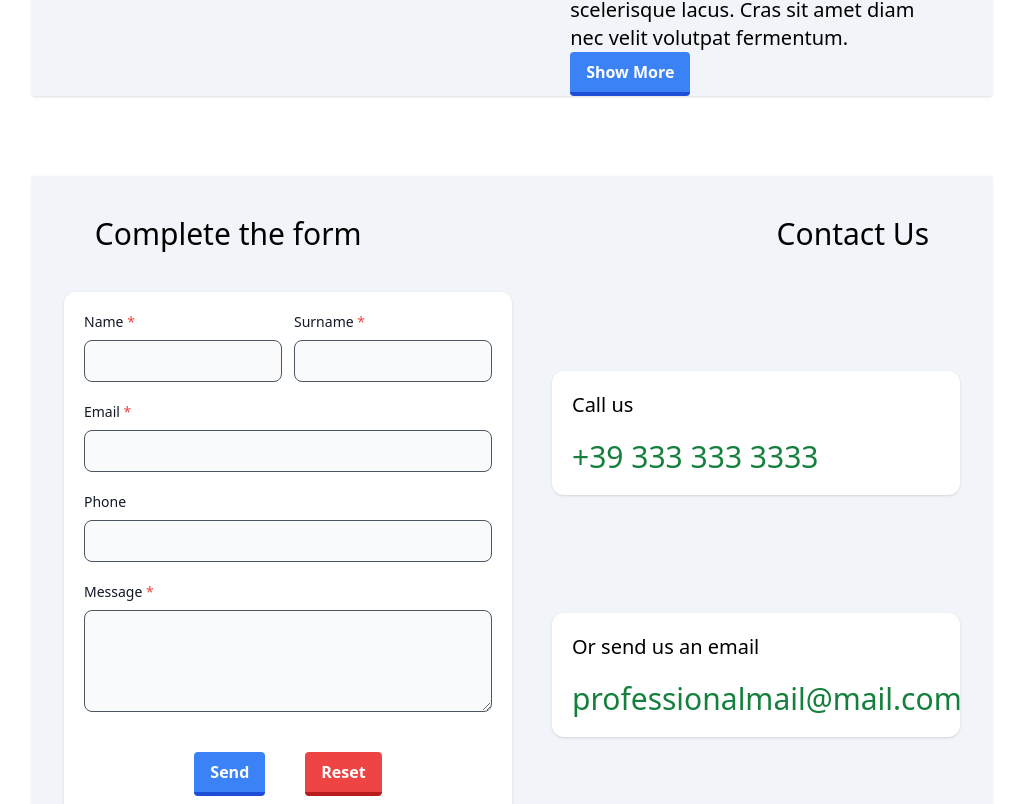
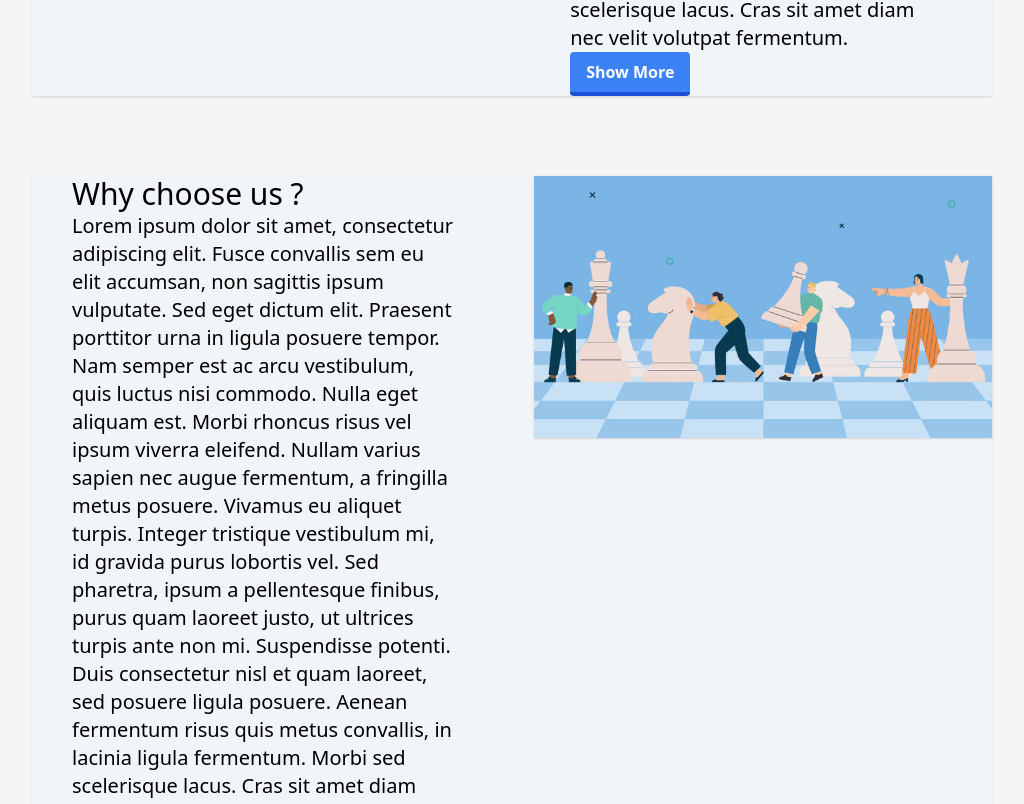
Before and after one commit to alexraduca01/IT-website, a React (Create React App) app: page / in a window 1280 px wide. Shown: the part 1350-2154 px from the top of the page, without its empty margins (128-1152 px from the left). Built offline with nearby package versions, Linux system fonts and the light colour scheme.

Commit message:
added 'motivational' section

```diff
--- a/src/App.js
+++ b/src/App.js
@@ -13,8 +13,9 @@ import Team from "./pages/Team";
 import ErrorPage from "./pages/ErrorPage";
 
 const App = () => {
-  return(
+  return (
     <Router className="App">
+      <div className="bg-stone-100">
         <header>
           <Navbar />
         </header>
@@ -26,8 +27,9 @@ const App = () => {
           <Route path="*" element={<ErrorPage />} />
         </Routes>
         <Footer />
+      </div>
     </Router>
-  )
+  );
 };
 
 export default App;
--- a/src/pages/Home.js
+++ b/src/pages/Home.js
@@ -4,13 +4,13 @@ import { Link } from "react-router-dom";
 
 // import componenti
 import Hero from "../components/Hero";
-import Form from "../components/Form"
+import Form from "../components/Form";
 
 // import immagini
 import WorkImg from "../assets/images/work.jpg";
+import ReliableImg from "../assets/images/reliable.jpg";
 
 const Home = () => {
-
   return (
     <>
       <div>
@@ -19,7 +19,11 @@ const Home = () => {
         <section className="w-full p-10">
           <div className="w-4/5 m-auto flex gap-10 justify-between bg-slate-100 shadow">
             <div className="w-1/2">
-              <img src={WorkImg} alt="working for you" className="w-full shadow" />
+              <img
+                src={WorkImg}
+                alt="working for you"
+                className="w-full shadow"
+              />
             </div>
             <div className="w-1/2 px-10 flex flex-col justify-evenly">
               <h2 className="text-3xl">Our Mission</h2>
@@ -44,6 +48,33 @@ const Home = () => {
                   Show More
                 </button>
               </Link>
+            </div>
+          </div>
+        </section>
+        {/* sezione motivazionale */}
+        <section className="w-full p-10">
+          <div className="w-4/5 m-auto flex gap-10 justify-between bg-slate-100 shadow">
+            <div className="w-1/2 px-10 flex flex-col justify-evenly">
+              <h2 className="text-3xl">Why choose us ?</h2>
+              <p className="text-xl">
+                Lorem ipsum dolor sit amet, consectetur adipiscing elit. Fusce
+                convallis sem eu elit accumsan, non sagittis ipsum vulputate.
+                Sed eget dictum elit. Praesent porttitor urna in ligula posuere
+                tempor. Nam semper est ac arcu vestibulum, quis luctus nisi
+                commodo. Nulla eget aliquam est. Morbi rhoncus risus vel ipsum
+                viverra eleifend. Nullam varius sapien nec augue fermentum, a
+                fringilla metus posuere. Vivamus eu aliquet turpis. Integer
+                tristique vestibulum mi, id gravida purus lobortis vel. Sed
+                pharetra, ipsum a pellentesque finibus, purus quam laoreet
+                justo, ut ultrices turpis ante non mi. Suspendisse potenti. Duis
+                consectetur nisl et quam laoreet, sed posuere ligula posuere.
+                Aenean fermentum risus quis metus convallis, in lacinia ligula
+                fermentum. Morbi sed scelerisque lacus. Cras sit amet diam nec
+                velit volutpat fermentum.
+              </p>
+            </div>
+            <div className="w-1/2">
+              <img src={ReliableImg} alt="Why choose us" className="w-full shadow" />
             </div>
           </div>
         </section>
```
Also changed, not shown: src/assets/images/reliable.jpg (added). Lines whose indentation alone changed are shown as unchanged.
